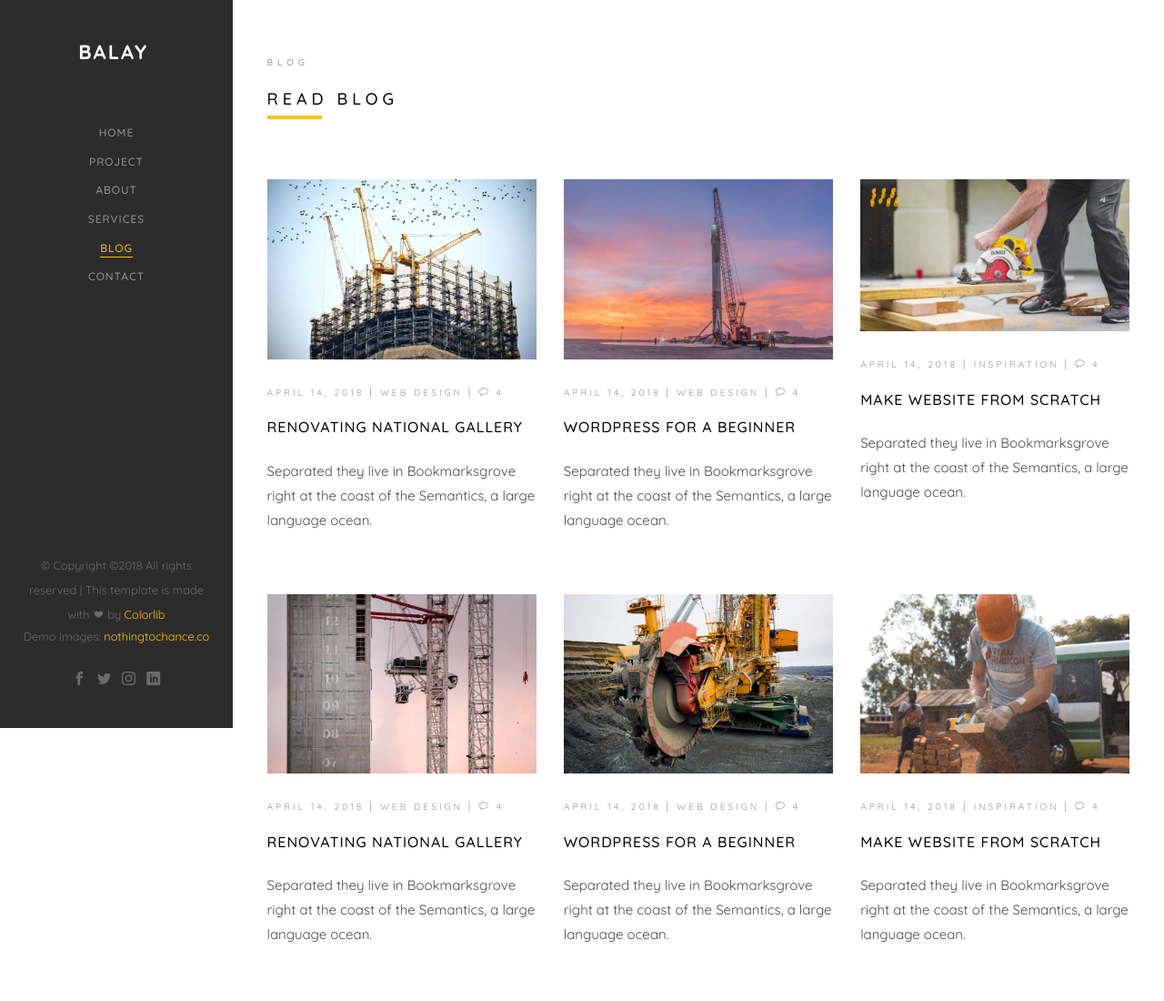
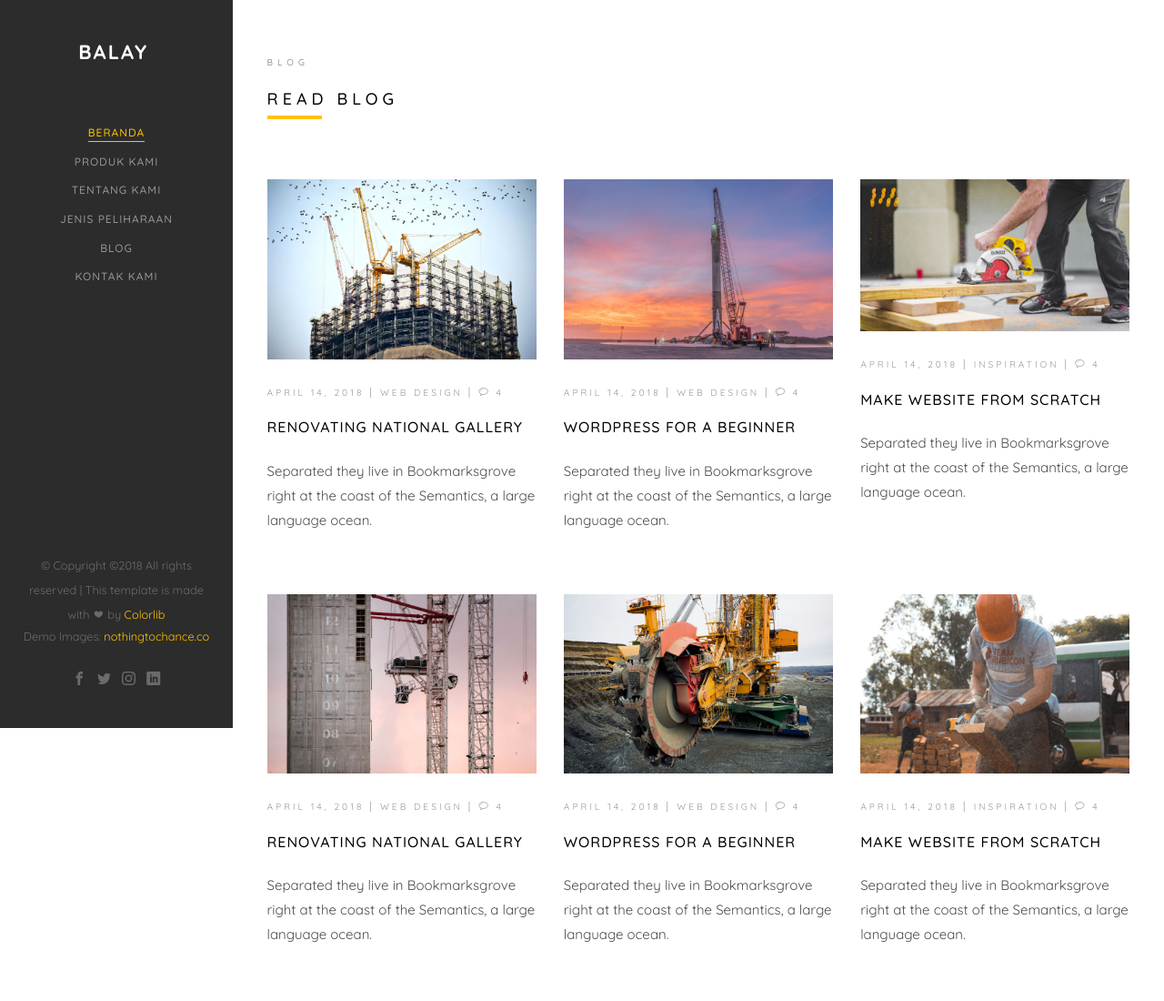
Before and after one commit to FiveriteGirls/Nimpunipetshop, a plain HTML site: page blog.html in a window 1280 px wide. Shown: the top 1100 px of the page at 91% size. Drawn offline with Linux system fonts and the light colour scheme; files whose address does not match are found by name.

Commit message:
edited by ella

```diff
--- a/blog.html
+++ b/blog.html
@@ -56,12 +56,12 @@
 			<h1 id="colorlib-logo"><a href="index.html">Balay</a></h1>
 			<nav id="colorlib-main-menu" role="navigation">
 				<ul>
-					<li><a href="index.html">Home</a></li>
-					<li><a href="work.html">Project</a></li>
-					<li><a href="about.html">About</a></li>
-					<li><a href="services.html">Services</a></li>
-					<li class="colorlib-active"><a href="blog.html">Blog</a></li>
-					<li><a href="contact.html">Contact</a></li>
+					<li class="colorlib-active"><a href="index.html">Beranda</a></li>
+					<li><a href="work.html">Produk Kami</a></li>
+					<li><a href="about.html">Tentang Kami</a></li>
+					<li><a href="services.html">Jenis Peliharaan</a></li>
+					<li><a href="blog.html">Blog</a></li>
+					<li><a href="contact.html">Kontak Kami</a></li>
 				</ul>
 			</nav>
 
```
Also changed, not shown: about.html (+5 -5 lines), contact.html (+5 -5 lines), services.html (+2 -2 lines), work.html (+5 -5 lines).
